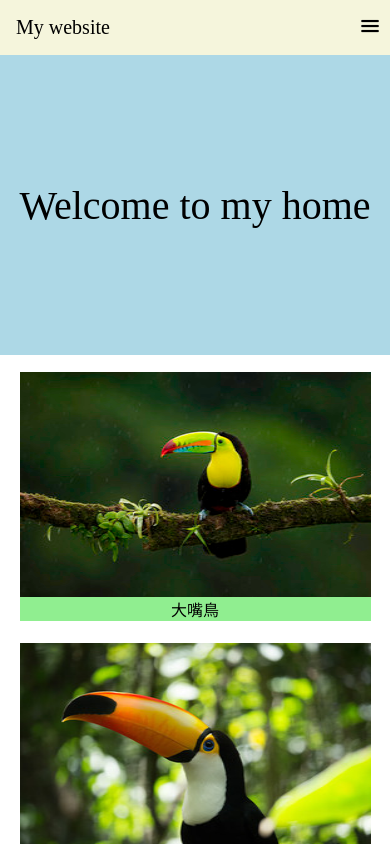
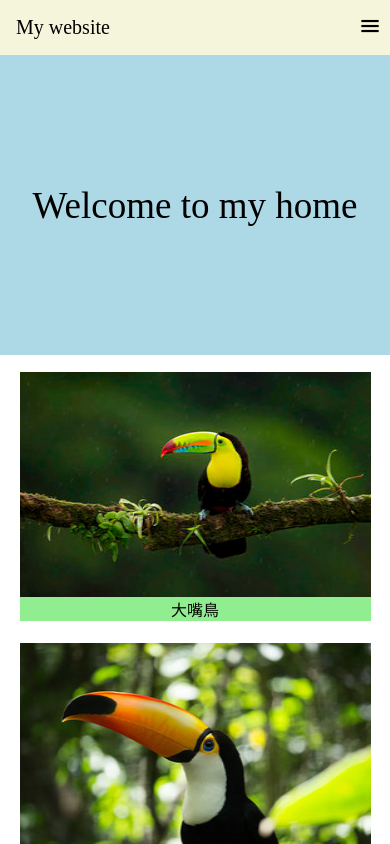
Before and after one commit to yin0110/wehelp-assignments, a plain HTML site: page week-1/index.html in a window 390 px wide. Shown: the top 844 px of the page. Drawn offline with Linux system fonts and the light colour scheme.

Commit message:
Update style.css
update

```diff
--- a/week-1/style.css
+++ b/week-1/style.css
@@ -128,4 +128,7 @@ img {
   ul {
     flex-direction: column;
   }
+    div.container2 {
+    font-size: 37px;
+  }
 }
```
